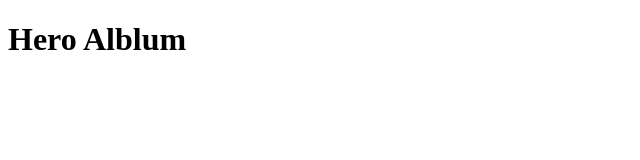
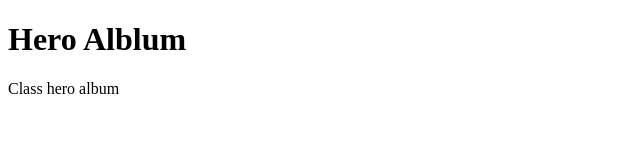
Before and after one commit to mlaw-nycda/hero_album, a plain HTML site: page index.html in a window 1280 px wide. Shown: the whole page, without its empty margins (0-640 px from the left). Drawn offline with Linux system fonts and the light colour scheme.

Commit message:
setup album

```diff
--- a/index.html
+++ b/index.html
@@ -5,6 +5,6 @@
 	</head>
 	<body>
 	  <h1>Hero Alblum</h1>
-
+    <p>Class hero album</p>
 	</body>
 </html>
```
